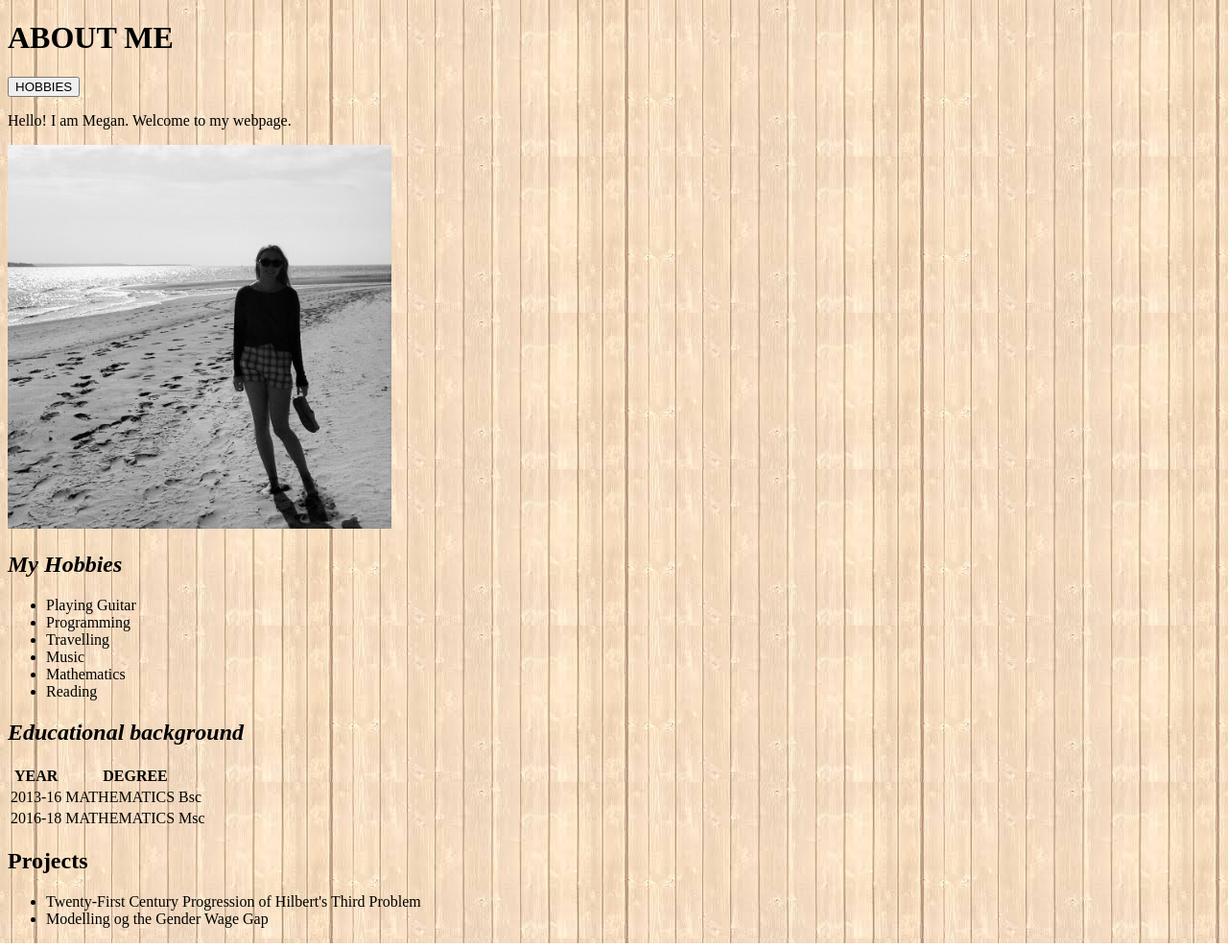
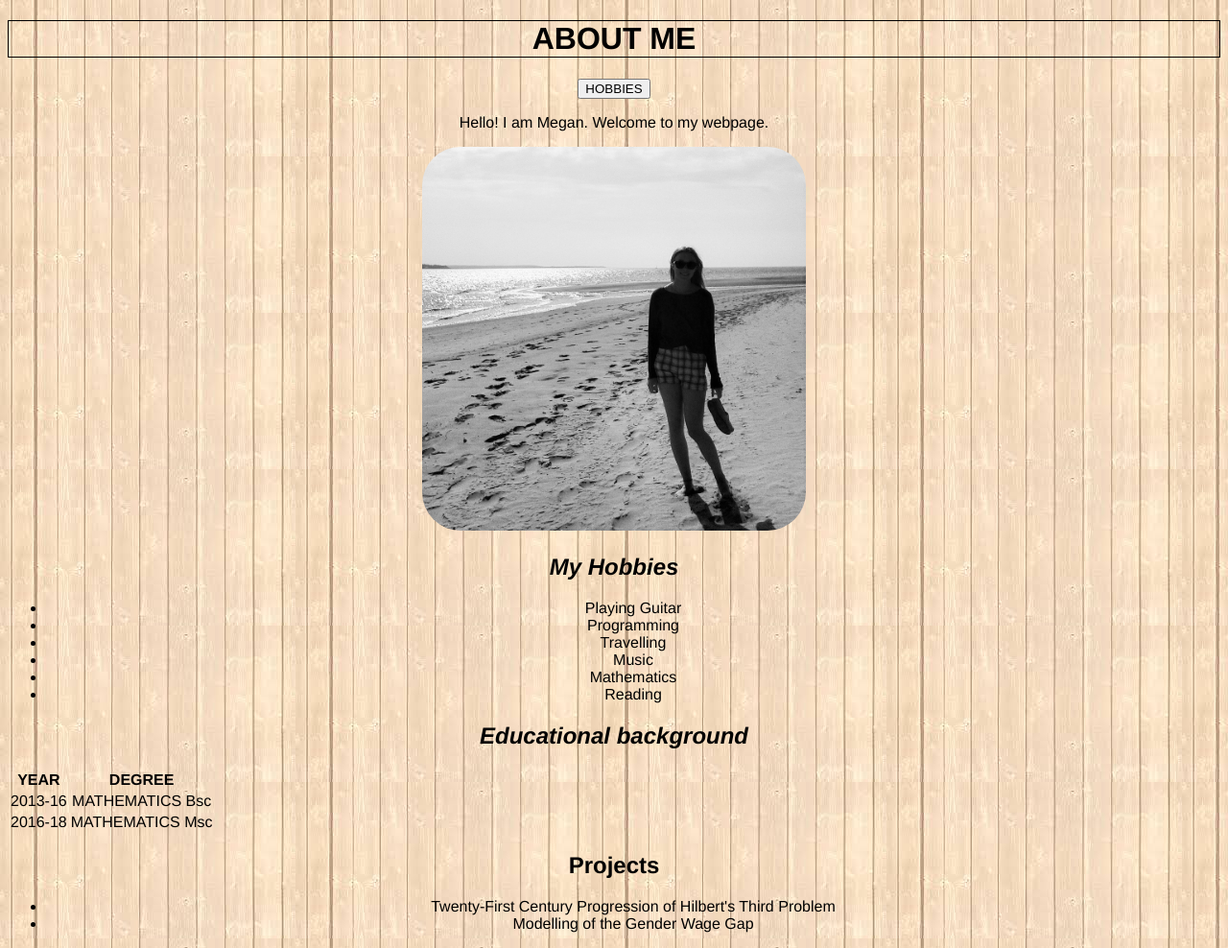
Before and after one commit to meganpalser/meganpalser.github.io, a plain HTML site: page index.html in a window 1280 px wide. Shown: the whole page at 96% size. Drawn offline with nearby package versions, Linux system fonts and the light colour scheme.

Commit message:
added google analytics tracking id

```diff
--- a/index.html
+++ b/index.html
@@ -4,7 +4,32 @@
 	<title>My first webpage</title>
 	<link rel="stylesheet" type="text/css" href="mypage.css">
 
+	<style>
+	h1{
+		border: 1px solid black;
+		font-family: "Helvetica-Neue", helvetica, sans-serif;
+		text-align: center;
+	}
+	body{
+		font-family: "Helvetica-Neue", helvetica, sans-serif;
+		text-align: center;
+	}
+	img{border-radius: 40px;
+	}
+		</style>
+
 	<script type="text/javascript" src="https://ajax.googleapis.com/ajax/libs/jquery/1.11.3/jquery.min.js"></script>
+
+<script>
+  (function(i,s,o,g,r,a,m){i['GoogleAnalyticsObject']=r;i[r]=i[r]||function(){
+  (i[r].q=i[r].q||[]).push(arguments)},i[r].l=1*new Date();a=s.createElement(o),
+  m=s.getElementsByTagName(o)[0];a.async=1;a.src=g;m.parentNode.insertBefore(a,m)
+  })(window,document,'script','//www.google-analytics.com/analytics.js','ga');
+
+  ga('create', 'UA-70631051-1', 'auto');
+  ga('send', 'pageview');
+
+</script>
 
 </head>
 
@@ -61,7 +86,7 @@
 		<h2>Projects</h2>
 		<ul>
 			<li>Twenty-First Century Progression of Hilbert's Third Problem</li>
-			<li>Modelling og the Gender Wage Gap</li>
+			<li>Modelling of the Gender Wage Gap</li>
 
 	</body>
 
```
